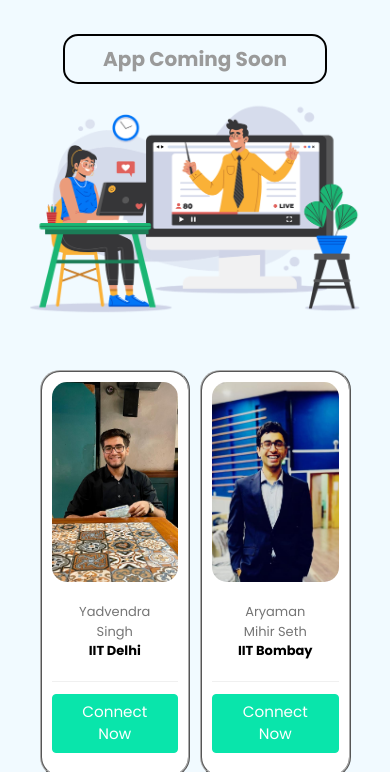
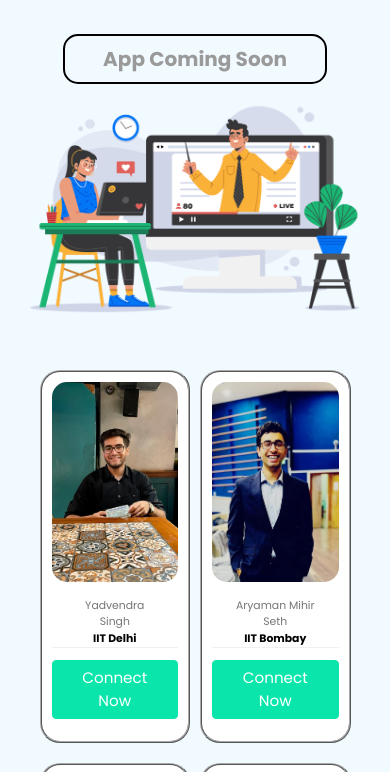
Before and after one commit to amitmaindola/Eduvizo, a plain HTML site: page index.html in a window 390 px wide. Shown: the part 305-1077 px from the top of the page. Drawn offline with nearby package versions, Linux system fonts and the light colour scheme; grey boxes are pictures that could not be loaded.

Commit message:
Changed style

```diff
--- a/index.html
+++ b/index.html
@@ -170,6 +170,18 @@
                 object-fit: cover;
                 object-position: center;
             }
+
+		@media only screen and (max-width: 575.98px){
+			.card-body {
+    				padding-top: 1rem;
+	    			padding-bottom: 0;
+				font-size: smaller;
+				}
+			.card-footer {
+    				padding: 0.5rem 0.2rem;
+		    		font-size: 1.1rem;
+				}
+		}
 
         </style>
         <script src="https://cdn.tailwindcss.com"></script>
```
